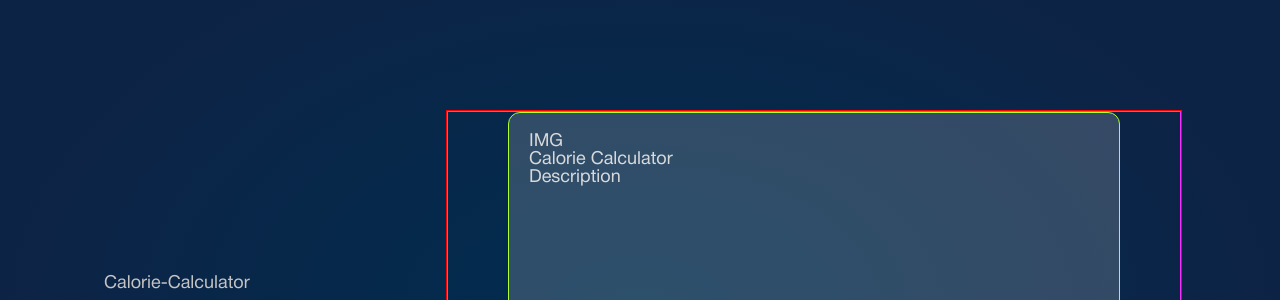
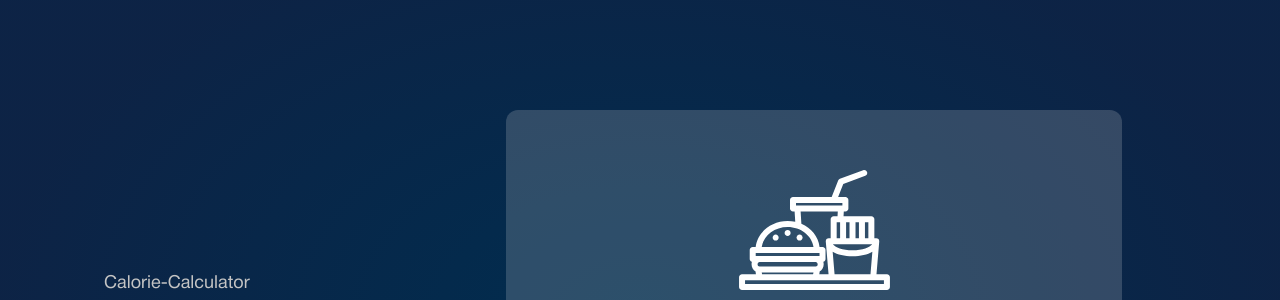
Before and after one commit to NVadimD/vadim_portfolio, a plain HTML site: page index.html in a window 1280 px wide. Shown: the part 86-386 px from the top of the page. Drawn offline with Linux system fonts and the light colour scheme.

Commit message:
add first project

```diff
--- a/index.html
+++ b/index.html
@@ -280,13 +280,13 @@
 
                                     <div class="main-row__content">
                                         <div class="content__img">
-                                            IMG
+                                            <img src="./img/projIcon/Calor_icon.svg" alt="calc-calor-icon">
                                         </div>
-                                        <div class="content__name">
+                                        <div class="content__name title">
                                             Calorie Calculator
                                         </div>
                                         <div class="content__text">
-                                            Description
+                                            The Calorie Counting App is a web-based application built using pure JavaScript, HTML, and CSS to help users track their daily calorie intake. This project was developed as a part of my portfolio to showcase my skills in front-end web development.
                                         </div>
                                     </div>
 
--- /dev/null
+++ b/scss/blocks/_pr-main-row.scss
@@ -0,0 +1,19 @@
+.main-row__content {
+    width: calc(100% - 120px);
+    height: 100%;
+
+    display: flex;
+    flex-direction: column;
+    align-items: center;
+
+    border-radius: 12px;
+    padding: 20px;
+    color: $secondary;
+    background: rgba(217, 217, 217, 0.20);
+
+    overflow: scroll;
+}
+
+.content__img {
+    margin: 40px 0 30px;
+}
--- a/scss/blocks/_projects__box.scss
+++ b/scss/blocks/_projects__box.scss
@@ -1,5 +1,5 @@
 .projects__box {
-    border: 1px solid red;
+    // border: 1px solid red;
     box-sizing: border-box;
     margin: 100px 14px 230px;
     width: calc(100% - 376px);
@@ -7,7 +7,7 @@
 }
 
 .box__main-row {
-    border: 1px solid rgb(248, 47, 255);
+    // border: 1px solid rgb(248, 47, 255);
     margin: 0 auto 20px;
     width: 100%;
     height: calc(100% - 56px);
@@ -17,16 +17,9 @@
     align-items: center;
 }
 
-.main-row__left-arrow {
-    width: 45px;
-    height: 45px;
-    border: 1px solid blue;
-}
-
 .main-row__arrow {
     width: 45px;
     height: 45px;
-    border: 1px solid blue;
 
     & g:hover path {
         fill-opacity: 0.9;
@@ -39,14 +32,3 @@
         cursor: pointer;
     }
 }
-
-.main-row__content {
-    border: 1px solid greenyellow;
-    width: calc(100% - 120px);
-    height: 100%;
-
-    border-radius: 12px;
-    padding: 20px;
-    color: $secondary;
-    background: rgba(217, 217, 217, 0.20);
-}
--- a/scss/main.scss
+++ b/scss/main.scss
@@ -11,4 +11,5 @@
 @import '../scss/blocks/projects';
 @import '../scss/blocks/projects__box';
 @import '../scss/blocks/projects__namesArea';
-@import '../scss/blocks/pr__box__navig';
+@import '../scss/blocks/pr-navig';
+@import '../scss/blocks/pr-main-row';
```
Also changed, not shown: css/main.css, img/projIcon/Calor_icon.svg (added), img/projIcon/GG_icon.svg (added), img/projIcon/PostForum_icon.svg (added), img/projIcon/ToDo_icon.svg (added), scss/blocks/_pr-navig.scss (renamed from scss/blocks/_pr__box__navig.scss).
